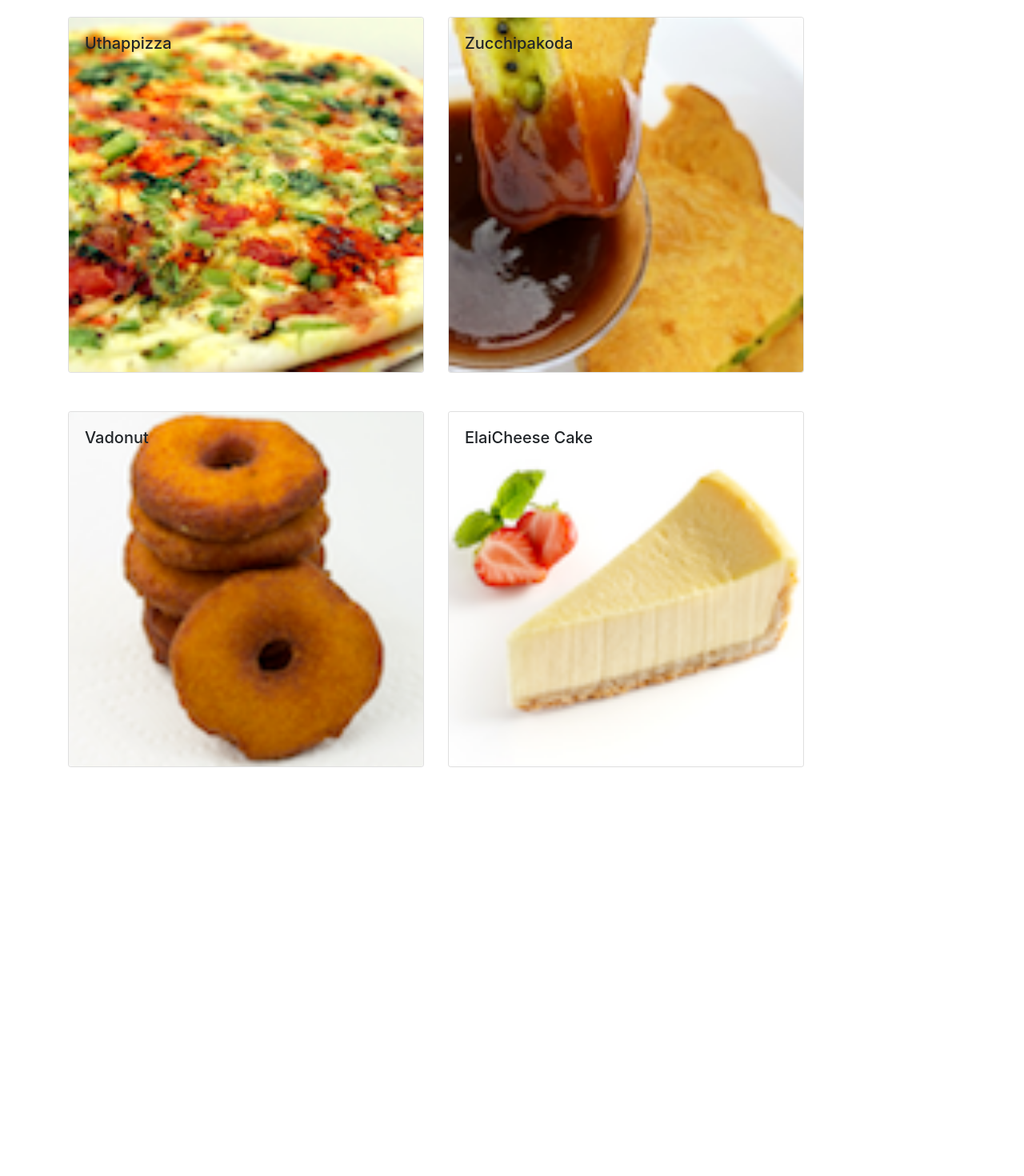
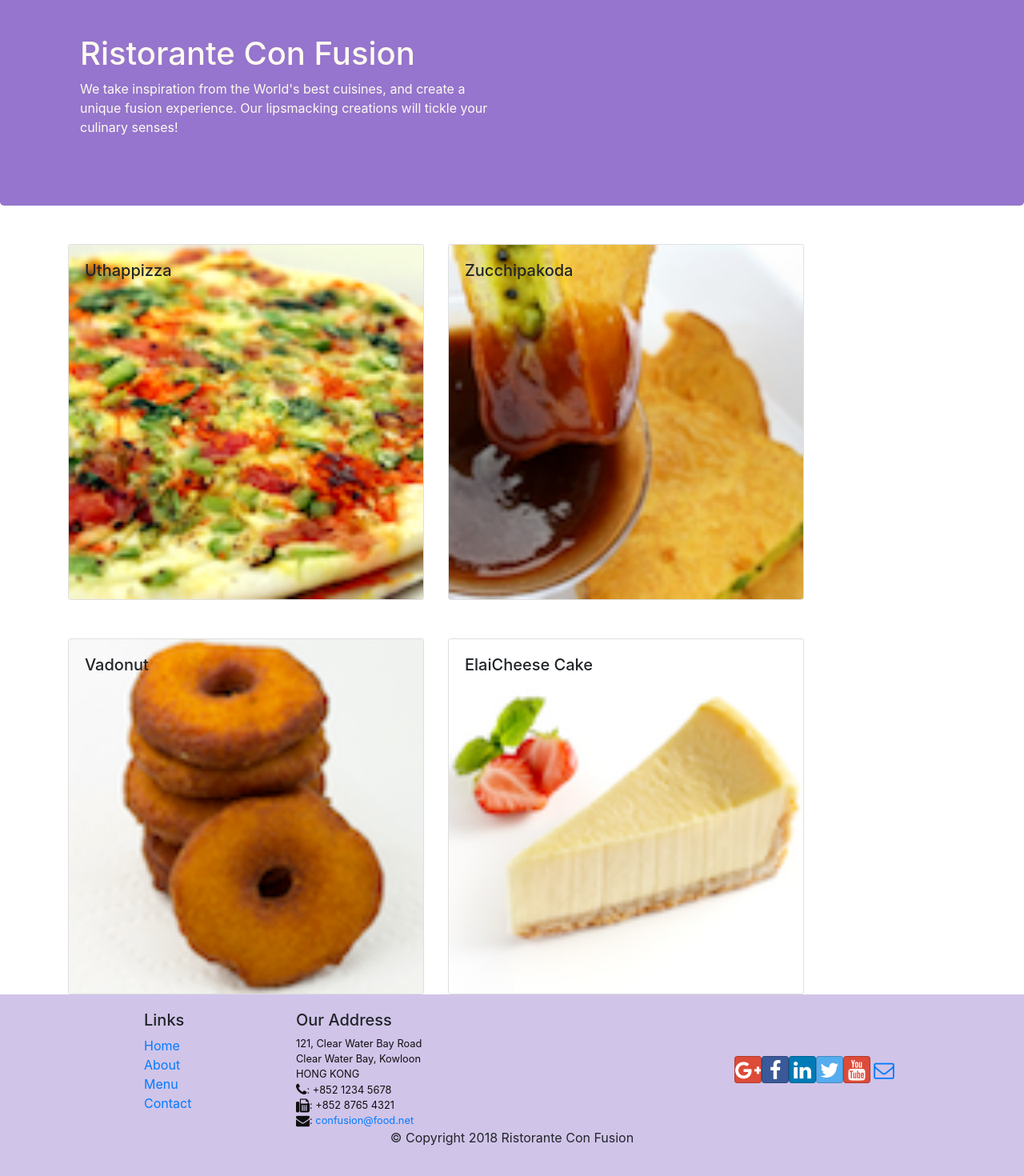
Before and after one commit to jainsambhav91/learning-react, a React (Create React App) app: page / in a window 1280 px wide. Shown: the part 83-1553 px from the top of the page at 80% size. Before the commit the page ends 1042 px from the top, so only its background shows below. Built offline with nearby package versions, Linux system fonts and the light colour scheme.

Commit message:
header and footer

```diff
--- a/package.json
+++ b/package.json
@@ -7,6 +7,8 @@
     "@testing-library/react": "^9.5.0",
     "@testing-library/user-event": "^7.2.1",
     "bootstrap": "^4.0.0",
+    "bootstrap-social": "^5.1.1",
+    "font-awesome": "^4.7.0",
     "react": "^16.13.1",
     "react-dom": "^16.13.1",
     "react-popper": "^0.9.2",
@@ -33,5 +35,8 @@
       "last 1 firefox version",
       "last 1 safari version"
     ]
+  },
+  "devDependencies": {
+    "prettier": "^2.0.5"
   }
 }
--- a/src/App.css
+++ b/src/App.css
@@ -1,38 +1,33 @@
-/* .App {
-  text-align: center;
+.row-header {
+  margin: 0px auto;
+  padding: 0px auto;
 }
 
-.App-logo {
-  height: 40vmin;
-  pointer-events: none;
+.row-content {
+  margin: 0px auto;
+  padding: 50px 0px 50px 0px;
+  border-bottom: 1px ridge;
+  min-height: 400px;
 }
 
-@media (prefers-reduced-motion: no-preference) {
-  .App-logo {
-    animation: App-logo-spin infinite 20s linear;
-  }
+.footer {
+  background-color: #d1c4e9;
+  margin: 0px auto;
+  padding: 20px 0px 20px 0px;
+}
+.jumbotron {
+  padding: 70px 30px 70px 30px;
+  margin: 0px auto;
+  background: #9575cd;
+  color: floralwhite;
 }
 
-.App-header {
-  background-color: #282c34;
-  min-height: 100vh;
-  display: flex;
-  flex-direction: column;
-  align-items: center;
-  justify-content: center;
-  font-size: calc(10px + 2vmin);
-  color: white;
+address {
+  font-size: 80%;
+  margin: 0px;
+  color: #0f0f0f;
 }
 
-.App-link {
-  color: #61dafb;
+.navbar-dark {
+  background-color: #512da8;
 }
-
-@keyframes App-logo-spin {
-  from {
-    transform: rotate(0deg);
-  }
-  to {
-    transform: rotate(360deg);
-  }
-} */
--- a/src/components/Footer.js
+++ /dev/null
@@ -1,7 +0,0 @@
-import React from "react";
-
-export class Footer extends React.Component {
-  render() {
-    return <footer>This is the Footer</footer>;
-  }
-}
--- /dev/null
+++ b/src/components/FooterComponent.js
@@ -0,0 +1,88 @@
+import React from "react";
+
+export const Footer = (props) => {
+  return (
+    <div className="footer">
+      <div className="container">
+        <div className="row justify-content-center">
+          <div className="col-4 offset-1 col-sm-2">
+            <h5>Links</h5>
+            <ul className="list-unstyled">
+              <li>
+                <a href="#">Home</a>
+              </li>
+              <li>
+                <a href="#">About</a>
+              </li>
+              <li>
+                <a href="#">Menu</a>
+              </li>
+              <li>
+                <a href="contactus.html">Contact</a>
+              </li>
+            </ul>
+          </div>
+          <div className="col-7 col-sm-5">
+            <h5>Our Address</h5>
+            <address>
+              121, Clear Water Bay Road
+              <br />
+              Clear Water Bay, Kowloon
+              <br />
+              HONG KONG
+              <br />
+              <i className="fa fa-phone fa-lg"></i>: +852 1234 5678
+              <br />
+              <i className="fa fa-fax fa-lg"></i>: +852 8765 4321
+              <br />
+              <i className="fa fa-envelope fa-lg"></i>:{" "}
+              <a href="mailto:confusion@food.net">confusion@food.net</a>
+            </address>
+          </div>
+          <div className="col-12 col-sm-4 align-self-center">
+            <div className="text-center">
+              <a
+                className="btn btn-social-icon btn-google"
+                href="http://google.com/+"
+              >
+                <i className="fa fa-google-plus"></i>
+              </a>
+              <a
+                className="btn btn-social-icon btn-facebook"
+                href="http://www.facebook.com/profile.php?id="
+              >
+                <i className="fa fa-facebook"></i>
+              </a>
+              <a
+                className="btn btn-social-icon btn-linkedin"
+                href="http://www.linkedin.com/in/"
+              >
+                <i className="fa fa-linkedin"></i>
+              </a>
+              <a
+                className="btn btn-social-icon btn-twitter"
+                href="http://twitter.com/"
+              >
+                <i className="fa fa-twitter"></i>
+              </a>
+              <a
+                className="btn btn-social-icon btn-google"
+                href="http://youtube.com/"
+              >
+                <i className="fa fa-youtube"></i>
+              </a>
+              <a className="btn btn-social-icon" href="mailto:">
+                <i className="fa fa-envelope-o"></i>
+              </a>
+            </div>
+          </div>
+        </div>
+        <div className="row justify-content-center">
+          <div className="col-auto">
+            <p>© Copyright 2018 Ristorante Con Fusion</p>
+          </div>
+        </div>
+      </div>
+    </div>
+  );
+};
--- a/src/components/Header.js
+++ /dev/null
@@ -1,7 +0,0 @@
-import React from "react";
-
-export class Header extends React.Component {
-  render() {
-    return <header>{this.props.title}</header>;
-  }
-}
--- /dev/null
+++ b/src/components/HeaderComponent.js
@@ -0,0 +1,30 @@
+import React from "react";
+import { Navbar, NavbarBrand, Jumbotron } from "reactstrap";
+
+export class Header extends React.Component {
+  render() {
+    return (
+      <>
+        <Navbar dark>
+          <div className="container">
+            <NavbarBrand href="/">Ristorante Con Fusion</NavbarBrand>
+          </div>
+        </Navbar>
+        <Jumbotron>
+          <div className="container">
+            <div className="row row-header">
+              <div className="col-12 col-sm-6">
+                <h1>Ristorante Con Fusion</h1>
+                <p>
+                  We take inspiration from the World's best cuisines, and create
+                  a unique fusion experience. Our lipsmacking creations will
+                  tickle your culinary senses!
+                </p>
+              </div>
+            </div>
+          </div>
+        </Jumbotron>
+      </>
+    );
+  }
+}
--- a/src/components/Layout.js
+++ b/src/components/Layout.js
@@ -1,6 +1,6 @@
 import React from "react";
-import { Footer } from "./Footer";
-import { Header } from "./Header";
+import { Footer } from "./FooterComponent";
+import { Header } from "./HeaderComponent";
 
 export class Layout extends React.Component {
   render() {
--- a/src/components/MainComponent.js
+++ b/src/components/MainComponent.js
@@ -1,15 +1,16 @@
 import React from "react";
-import { Navbar, NavbarBrand } from "reactstrap";
 import { Menu } from "./MenuComponent";
 import { Dishdetail } from "./DishdetailComponent";
 import { DISHES } from "../shared/dishes";
+import { Header } from "./HeaderComponent";
+import { Footer } from "./FooterComponent";
 
 export class Main extends React.Component {
   constructor(props) {
     super(props);
     this.state = {
       dishes: DISHES,
-            selectedDish: null
+      selectedDish: null,
     };
   }
 
@@ -17,18 +18,22 @@
     this.setState({ selectedDish: dishID });
   }
 
-
   render() {
     return (
       <div>
-                <Navbar dark color="primary">
-                    <div className="container">
-                        <NavbarBrand href="/">Ristorante Con Fusion</NavbarBrand>
-                    </div>
-                </Navbar>
-                <Menu dishes={this.state.dishes}
-                    onClick={(dishId) => this.dishClicked(dishId)}></Menu>
-                <Dishdetail dish={this.state.dishes.filter((dish) => dish.id === this.state.selectedDish)[0]}></Dishdetail>
+        <Header></Header>
+        <Menu
+          dishes={this.state.dishes}
+          onClick={(dishId) => this.dishClicked(dishId)}
+        ></Menu>
+        <Dishdetail
+          dish={
+            this.state.dishes.filter(
+              (dish) => dish.id === this.state.selectedDish
+            )[0]
+          }
+        ></Dishdetail>
+        <Footer></Footer>
       </div>
     );
   }
--- a/src/index.js
+++ b/src/index.js
@@ -5,6 +5,8 @@
 import App from "./App";
 import * as serviceWorker from "./serviceWorker";
 import { Layout } from "./components/Layout";
+import "font-awesome/css/font-awesome.min.css";
+import "bootstrap-social/bootstrap-social.css";
 
 ReactDOM.render(
   <React.StrictMode>
```
Also changed, not shown: 1 other file (tests, documents, lock files or other folders). Lines whose indentation alone changed are shown as unchanged.
